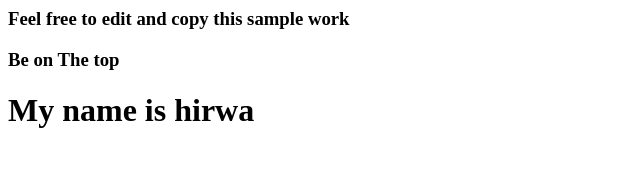
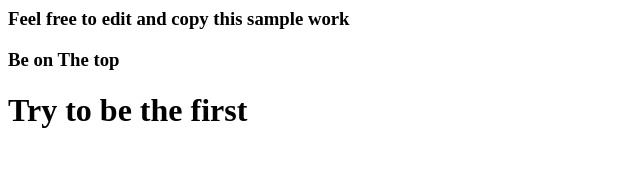
Before and after one commit to hirwa1/react-resume, a React (Create React App) app: page / in a window 1280 px wide. Shown: the top 182 px of the page, without its empty margins (0-640 px from the left). Built offline with nearby package versions, Linux system fonts and the light colour scheme.

Commit message:
1 file modified

```diff
--- a/src/index.js
+++ b/src/index.js
@@ -2,6 +2,6 @@ import React from "react";
 import ReactDOM from "react-dom";
 
 import App from "./App";
-const hirwa = <h1>My name is hirwa</h1>;
+const hirwa = <h1>Try to be the first</h1>;
 const off = <div><h3>Be on The top </h3> {hirwa }</div>;
 ReactDOM.render(off,  document.getElementById("root"));
```
